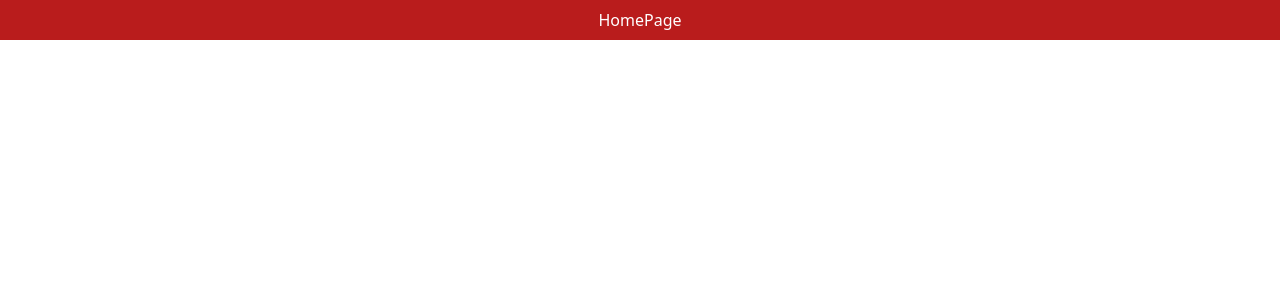
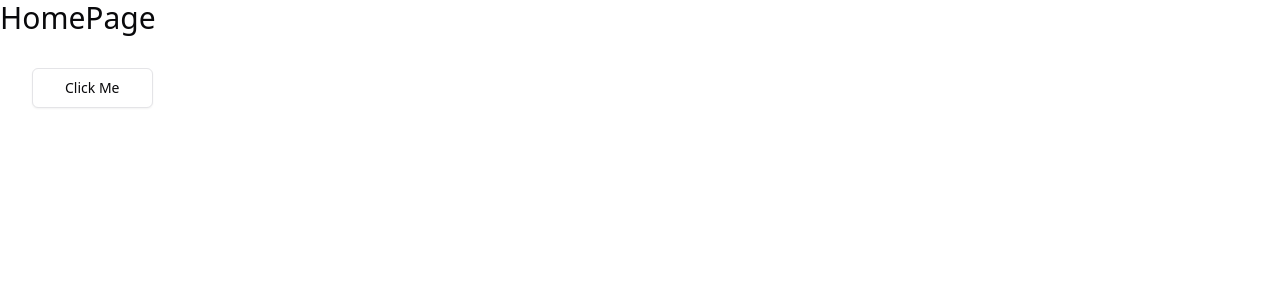
Before and after one commit to kevinkalenga/Nextjs_Appli_Smilga, a Next.js app: page / in a window 1280 px wide. Shown: the top 300 px of the page. Built offline with nearby package versions, Linux system fonts and the light colour scheme.

Commit message:
Shadcn/ui Button component

```diff
--- a/app/page.tsx
+++ b/app/page.tsx
@@ -1,8 +1,13 @@
-import React from 'react'
+import {Button} from "@/components/ui/button"
 
  function HomePage() {
   return (
-    <div className='bg-red-700 p-2 text-white text-center'>HomePage</div>
+    <div>
+       <h1 className="text-3xl">HomePage</h1>
+       <Button variant='outline' size='lg' className="capitalize m-8">
+           Click me
+       </Button>
+    </div>
   )
 }
 
--- /dev/null
+++ b/components/ui/button.tsx
@@ -0,0 +1,57 @@
+import * as React from "react"
+import { Slot } from "@radix-ui/react-slot"
+import { cva, type VariantProps } from "class-variance-authority"
+
+import { cn } from "@/lib/utils"
+
+const buttonVariants = cva(
+  "inline-flex items-center justify-center gap-2 whitespace-nowrap rounded-md text-sm font-medium transition-colors focus-visible:outline-none focus-visible:ring-1 focus-visible:ring-ring disabled:pointer-events-none disabled:opacity-50 [&_svg]:pointer-events-none [&_svg]:size-4 [&_svg]:shrink-0",
+  {
+    variants: {
+      variant: {
+        default:
+          "bg-primary text-primary-foreground shadow hover:bg-primary/90",
+        destructive:
+          "bg-destructive text-destructive-foreground shadow-sm hover:bg-destructive/90",
+        outline:
+          "border border-input bg-background shadow-sm hover:bg-accent hover:text-accent-foreground",
+        secondary:
+          "bg-secondary text-secondary-foreground shadow-sm hover:bg-secondary/80",
+        ghost: "hover:bg-accent hover:text-accent-foreground",
+        link: "text-primary underline-offset-4 hover:underline",
+      },
+      size: {
+        default: "h-9 px-4 py-2",
+        sm: "h-8 rounded-md px-3 text-xs",
+        lg: "h-10 rounded-md px-8",
+        icon: "h-9 w-9",
+      },
+    },
+    defaultVariants: {
+      variant: "default",
+      size: "default",
+    },
+  }
+)
+
+export interface ButtonProps
+  extends React.ButtonHTMLAttributes<HTMLButtonElement>,
+    VariantProps<typeof buttonVariants> {
+  asChild?: boolean
+}
+
+const Button = React.forwardRef<HTMLButtonElement, ButtonProps>(
+  ({ className, variant, size, asChild = false, ...props }, ref) => {
+    const Comp = asChild ? Slot : "button"
+    return (
+      <Comp
+        className={cn(buttonVariants({ variant, size, className }))}
+        ref={ref}
+        {...props}
+      />
+    )
+  }
+)
+Button.displayName = "Button"
+
+export { Button, buttonVariants }
--- a/package.json
+++ b/package.json
@@ -9,6 +9,7 @@
     "lint": "next lint"
   },
   "dependencies": {
+    "@radix-ui/react-slot": "^1.2.3",
     "class-variance-authority": "^0.7.1",
     "clsx": "^2.1.1",
     "lucide-react": "^0.511.0",
```
Also changed, not shown: 1 other file (tests, documents, lock files or other folders).
